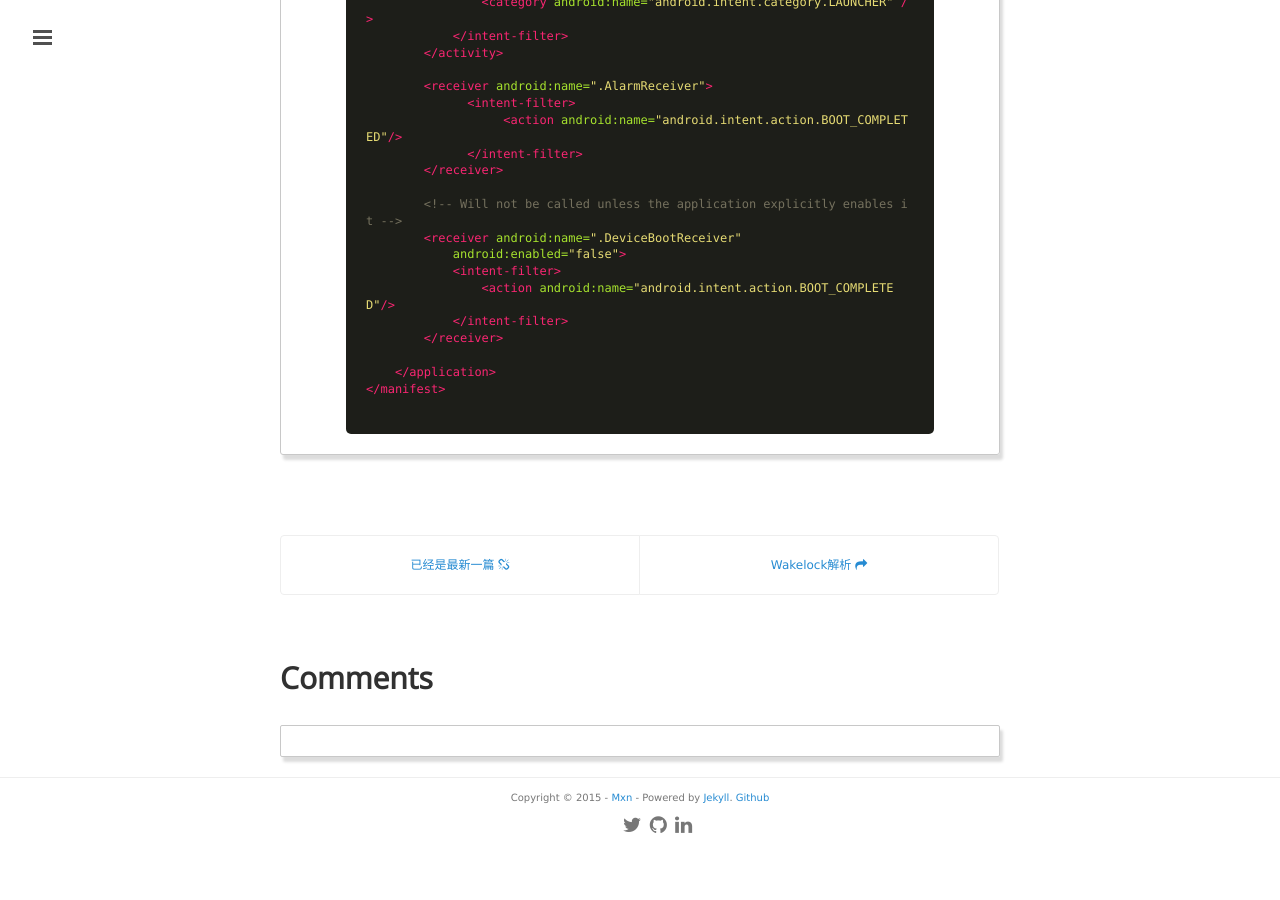
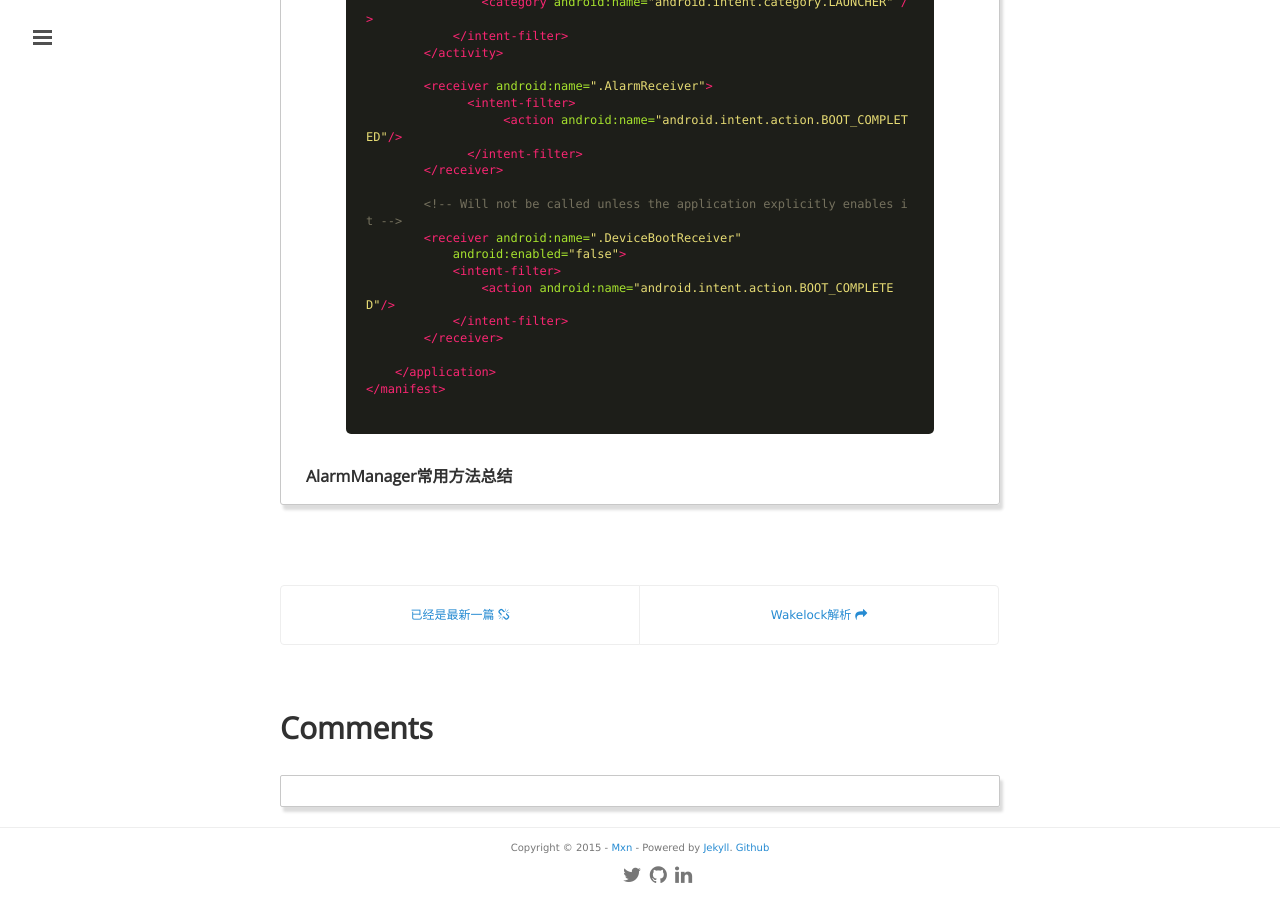
Before and after one commit to mxn21/mxn21.github.io, a Jekyll site: the page built from _posts/2015-11-8-AlarmManager解析.md, in a window 1280 px wide and 900 px high, scrolled down 6402 px. Built offline with Jekyll 4.4.1, drawn with Linux system fonts in a browser that asks for light colours; Markdown is read by kramdown in place of the engine named in the settings; comment, search, counter and statistics services are not loaded; before the commit the page ends 7252 px from its top, so only the background shows below that.

Commit message:
32423423

```diff
--- a/_posts/2015-11-8-AlarmManager解析.md
+++ b/_posts/2015-11-8-AlarmManager解析.md
@@ -305,3 +305,6 @@
     </application>
 </manifest>
     {% endhighlight %}
+
+
+### AlarmManager常用方法总结
```
